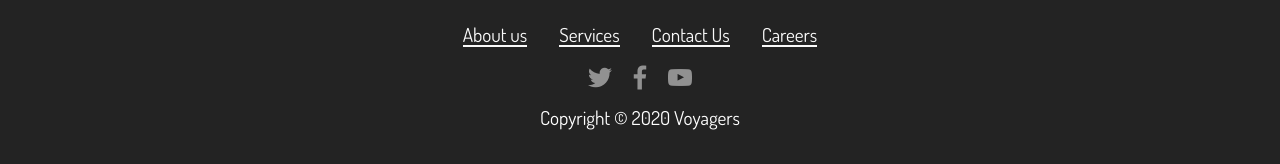
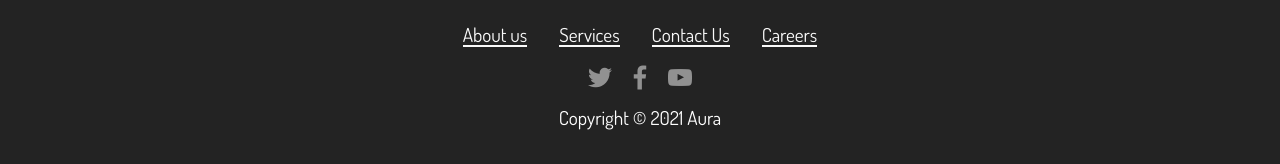
Before and after one commit to trnguyen1510/aura-therapy, a Django app: page /login/ in a window 1280 px wide. Shown: the part 732-896 px from the top of the page. Run offline with Django 3.2, Linux system fonts and the light colour scheme; some libraries are stand-ins or nearby versions; some web fonts are replaced.

```diff
--- a/welcome/templates/login.html
+++ b/welcome/templates/login.html
@@ -223,8 +223,7 @@
                     </div>
                 </div>
                 <div class="row row-copirayt">
-                    <p class="mbr-text mb-0 mbr-fonts-style mbr-white align-center display-7">Copyright © 2020 Voyagers
-                    </p>
+                    <p class="mbr-text mb-0 mbr-fonts-style mbr-white align-center display-7">Copyright © 2021 Aura </p>
                 </div>
             </div>
 
```
